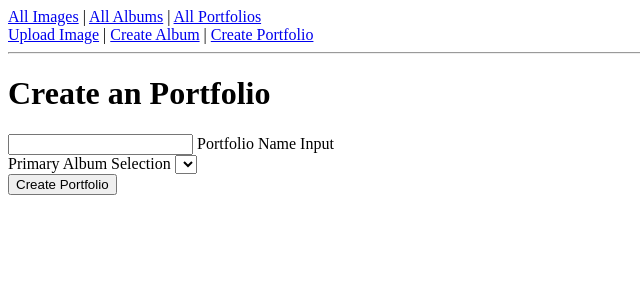
After one commit to nicktardif/website, a Python web app: template web_app/templates/create_portfolio.html in a window 1280 px wide. The commit adds this page. Shown: the top 300 px of the page, without its empty margins (0-640 px from the left). Run offline with Jinja, Linux system fonts and the light colour scheme; the template is opened without the code that fills it, so the values that code supplies are empty.

Commit message:
Add portfolio views

```diff
--- a/web_app/__init__.py
+++ b/web_app/__init__.py
@@ -3,7 +3,7 @@ from web_app.make_database import db
 
 from flask_migrate import Migrate
 from web_app.utilities import CustomJSONEncoder
-from web_app.views import AlbumView, ImageView, AlbumApiView, ImageApiView, PortfolioApiView
+from web_app.views import AlbumView, ImageView, PortfolioView, AlbumApiView, ImageApiView, PortfolioApiView
 
 migrate = Migrate(app, db)
 app.json_encoder = CustomJSONEncoder
--- a/web_app/templates/admin_header.html
+++ b/web_app/templates/admin_header.html
@@ -1,6 +1,6 @@
 <script src={{url_for('static', filename='admin.js')}}></script>
 
-<a href={{url_for('get_all_images')}}>All Images</a> | <a href={{url_for('get_all_albums')}}>All Albums</a>
+<a href={{url_for('get_all_images')}}>All Images</a> | <a href={{url_for('get_all_albums')}}>All Albums</a> | <a href={{url_for('get_all_portfolios')}}>All Portfolios</a>
 <br>
-<a href={{url_for('upload_image')}}>Upload Image</a> | <a href={{url_for('create_album')}}>Create Album</a>
+<a href={{url_for('upload_image')}}>Upload Image</a> | <a href={{url_for('create_album')}}>Create Album</a> | <a href={{url_for('create_portfolio')}}>Create Portfolio</a>
 <hr />
--- /dev/null
+++ b/web_app/templates/album_basic.html
@@ -0,0 +1,5 @@
+<html>
+	<p>Name: {{album.name}}</p>
+	<p>Image Count: {{album.images|length}}</p>
+	<a href={{url_for('get_album', album_id=album.id)}}>Details</a>
+</html>
--- /dev/null
+++ b/web_app/templates/create_portfolio.html
@@ -0,0 +1,49 @@
+<script>
+function createPortfolio() {
+	const name = document.querySelector('input[name=portfolio_name]').value;
+	const selected_albums = document.querySelectorAll('input[name=album]:checked');
+	let ids = Array.from(selected_albums).map(checkbox => parseInt(checkbox.value));
+
+	const primaryAlbumId = document.getElementById("primary_album_id_dropdown").value;
+	if (!ids.includes(primaryAlbumId)) {
+		ids.push(primaryAlbumId);
+	}
+
+	let data = {}
+	data['name'] = name;
+	data['primary_album_id'] = primaryAlbumId;
+	data['album_ids'] = ids;
+
+	let xhr = new XMLHttpRequest();
+	xhr.open("POST", "/api/v1/portfolios", true);
+	xhr.setRequestHeader("Content-Type", "application/json");
+	xhr.send(JSON.stringify(data));
+}
+</script>
+
+<html>
+	{% include 'admin_header.html' %}
+
+	<h1>Create an Portfolio</h1>
+
+	<input id="portfolio_name" type="text" name="portfolio_name">
+	<label for="portfolio_name">Portfolio Name Input</label><br>
+
+	<label for="primary_album_id_dropdown">Primary Album Selection</label>
+	<select id="primary_album_id_dropdown">
+		{% for album in albums %}
+		<option value={{album.id}}>{{album.name}}</option>
+		{% endfor %}
+	</select>
+
+	<br />
+
+	{% for album in albums %}
+	<input id="album-{{album.id}}" type="checkbox" name="album" value="{{album.id}}">
+	<label for="album-{{album.id}}">{{ album.name }}</label><br>
+	{% endfor %}
+
+	<button onclick="createPortfolio()">Create Portfolio</button>
+
+	<br>
+</html>
--- a/web_app/views/__init__.py
+++ b/web_app/views/__init__.py
@@ -1,5 +1,6 @@
 from .album_view import AlbumView
 from .image_view import ImageView
+from .portfolio_view import PortfolioView
 
 from .api.image_api_view import ImageApiView
 from .api.album_api_view import AlbumApiView
```
Also changed, not shown: web_app/templates/portfolio.html (added, +16 -0 lines), web_app/templates/portfolios.html (added, +10 -0 lines), web_app/views/portfolio_view.py (added, +20 -0 lines).
